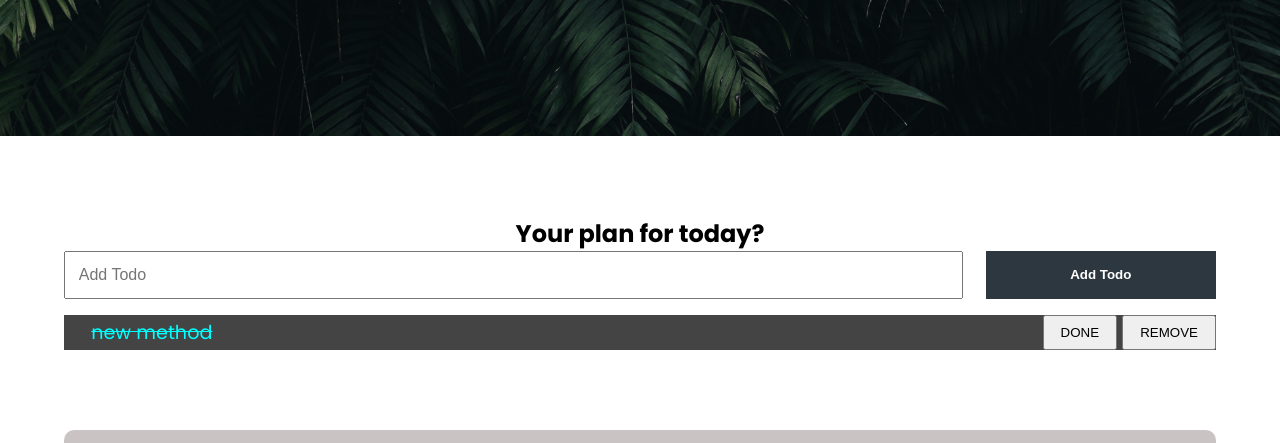
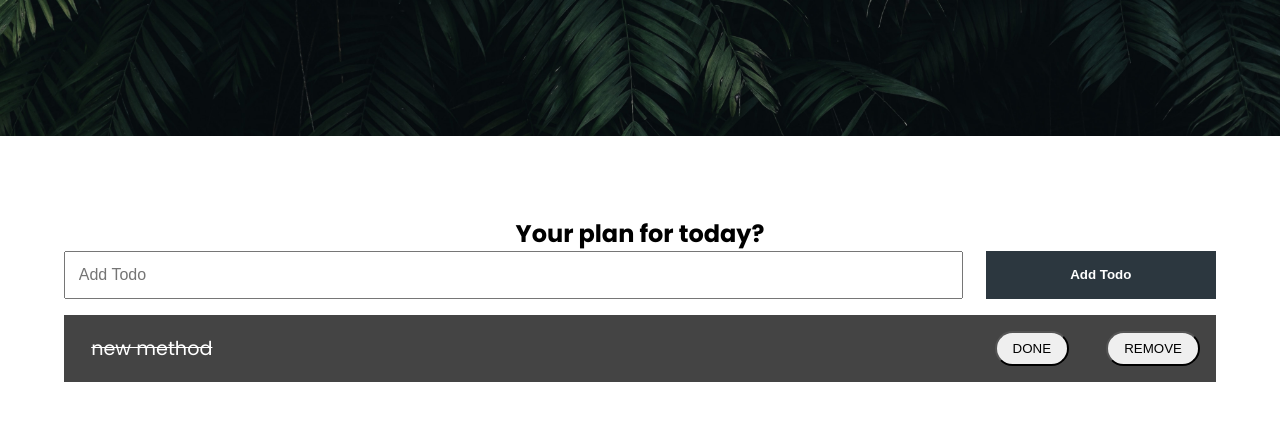
Before and after one commit to Pradeep8770/Todo-List, a plain HTML site: page index.html in a window 1280 px wide. Both pictures are taken after a click on the button "DONE". Shown: the part 344-787 px from the top of the page. Drawn offline with Linux system fonts and the light colour scheme.

Commit message:
modified button style

```diff
--- a/script.js
+++ b/script.js
@@ -19,6 +19,7 @@ todolist.addEventListener("click", function (e) {
   if (e.target.classList.contains("done")) {
     const liSpan = e.target.parentNode.previousElementSibling;
     liSpan.style.textDecoration = "line-through";
+    liSpan.style.color = "#fff"
   }
 
   if (e.target.classList.contains("remove")) {
--- a/style.css
+++ b/style.css
@@ -164,5 +164,8 @@ a {
 
 .todo-btn{
     padding: 0.5rem 1rem;
+    margin: 1rem;
     cursor: pointer;
+    border-radius: 20px;
+
 }
```
